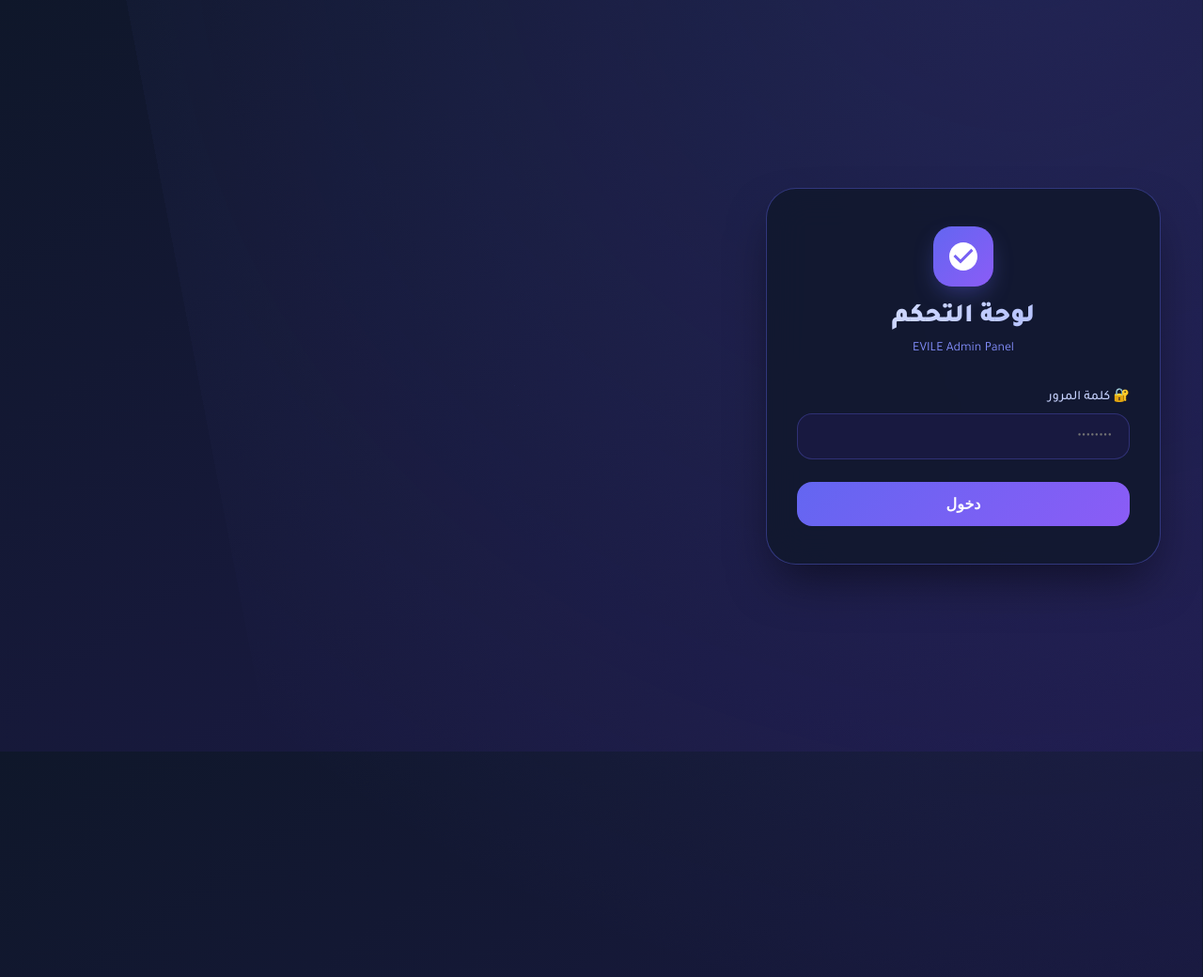
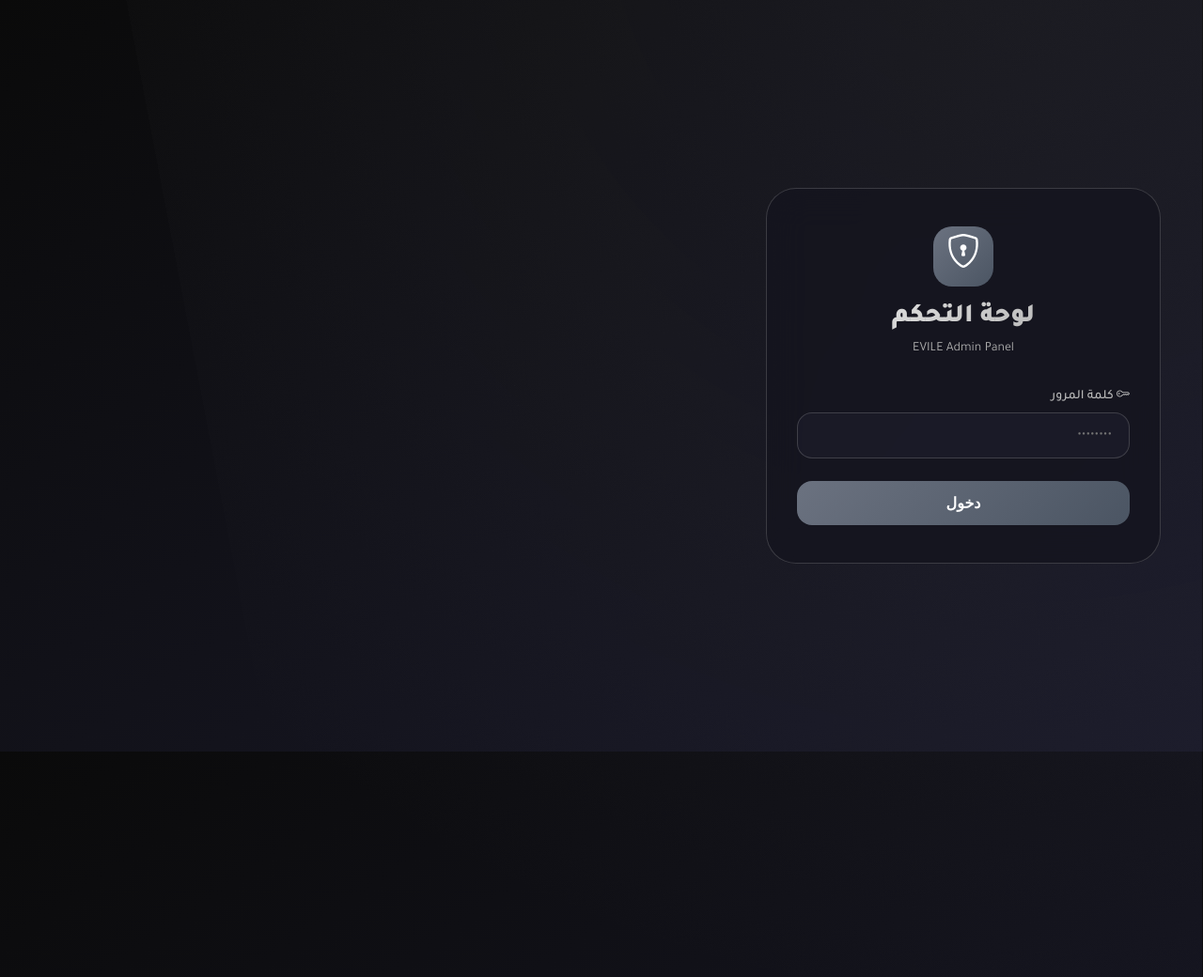
Before and after one commit to eviiile/eVile_anlyz, a Flask app: page /admin/login in a window 1280 px wide; the page is wider, and only the part inside the window is pictured. Shown: the top 1040 px of that part at 94% size. Run offline with Flask 3, Linux system fonts and the light colour scheme; some libraries are stand-ins or nearby versions.

Commit message:
Update login.html

```diff
--- a/templates/login.html
+++ b/templates/login.html
@@ -5,11 +5,12 @@
     <meta name="viewport" content="width=device-width, initial-scale=1.0">
     <title>تسجيل الدخول - EVILE Admin</title>
     <link href="https://fonts.googleapis.com/css2?family=Tajawal:wght@300;400;500;700;900&display=swap" rel="stylesheet">
+    <link rel="stylesheet" href="https://cdn.jsdelivr.net/npm/bootstrap-icons@1.11.3/font/bootstrap-icons.min.css">
     <style>
         * { margin: 0; padding: 0; box-sizing: border-box; }
         body {
             font-family: 'Tajawal', sans-serif;
-            background: linear-gradient(145deg, #0f172a 0%, #1e1b4b 100%);
+            background: linear-gradient(145deg, #0a0a0a 0%, #1a1a2a 100%);
             min-height: 100vh;
             display: flex;
             align-items: center;
@@ -25,7 +26,7 @@
             height: 200%;
             top: -50%;
             left: -50%;
-            background: radial-gradient(circle at 30% 40%, rgba(99, 102, 241, 0.15) 0%, transparent 60%);
+            background: radial-gradient(circle at 30% 40%, rgba(120,120,120,0.1) 0%, transparent 60%);
             animation: rotate 30s linear infinite;
             z-index: 0;
         }
@@ -36,59 +37,56 @@
         .login-card {
             position: relative;
             z-index: 1;
-            background: rgba(15, 23, 42, 0.8);
+            background: rgba(20,20,30,0.8);
             backdrop-filter: blur(20px);
             border-radius: 32px;
-            border: 1px solid rgba(99, 102, 241, 0.4);
+            border: 1px solid rgba(150,150,150,0.3);
             padding: 40px 32px;
             width: 100%;
             max-width: 420px;
-            box-shadow: 0 25px 50px -12px rgba(0, 0, 0, 0.5);
             transition: transform 0.3s ease;
         }
         .login-card:hover { transform: translateY(-5px); }
         .logo { text-align: center; margin-bottom: 32px; }
         .logo-icon {
             width: 64px; height: 64px;
-            background: linear-gradient(135deg, #6366f1, #8b5cf6);
+            background: linear-gradient(135deg, #6b7280, #4b5563);
             border-radius: 20px;
             display: flex;
             align-items: center;
             justify-content: center;
             margin: 0 auto 16px;
-            box-shadow: 0 10px 25px -5px rgba(99, 102, 241, 0.4);
         }
-        .logo-icon svg { width: 36px; height: 36px; fill: white; }
+        .logo-icon i { font-size: 36px; color: white; }
         h1 {
             font-size: 28px; font-weight: 800;
-            background: linear-gradient(135deg, #e0e7ff, #a5b4fc);
+            background: linear-gradient(135deg, #eee, #aaa);
             -webkit-background-clip: text;
             background-clip: text;
             color: transparent;
             margin-bottom: 8px;
         }
-        .subtitle { color: #818cf8; font-size: 14px; text-align: center; }
+        .subtitle { color: #aaa; font-size: 14px; text-align: center; }
         .form-group { margin-bottom: 24px; }
-        label { display: block; margin-bottom: 8px; color: #c7d2fe; font-weight: 500; font-size: 14px; }
+        label { display: block; margin-bottom: 8px; color: #bbb; font-weight: 500; font-size: 14px; }
         input {
             width: 100%; padding: 14px 18px;
-            background: rgba(30, 27, 75, 0.6);
-            border: 1px solid rgba(99, 102, 241, 0.3);
+            background: rgba(30,30,45,0.6);
+            border: 1px solid rgba(150,150,150,0.3);
             border-radius: 16px;
-            color: #e0e7ff;
+            color: #eee;
             font-size: 16px;
             font-family: 'Tajawal', sans-serif;
             transition: all 0.2s;
         }
         input:focus {
             outline: none;
-            border-color: #6366f1;
-            box-shadow: 0 0 0 3px rgba(99, 102, 241, 0.2);
-            background: rgba(30, 27, 75, 0.8);
+            border-color: #aaa;
+            background: rgba(30,30,45,0.8);
         }
         .btn {
             width: 100%; padding: 14px;
-            background: linear-gradient(135deg, #6366f1, #8b5cf6);
+            background: linear-gradient(135deg, #6b7280, #4b5563);
             border: none;
             border-radius: 16px;
             color: white;
@@ -97,11 +95,11 @@
             cursor: pointer;
             transition: all 0.3s;
         }
-        .btn:hover { transform: translateY(-2px); box-shadow: 0 10px 25px -5px rgba(99, 102, 241, 0.5); }
+        .btn:hover { transform: translateY(-2px); filter: brightness(1.05); }
         .flash {
             padding: 12px;
-            background: rgba(239, 68, 68, 0.15);
-            border: 1px solid rgba(239, 68, 68, 0.5);
+            background: rgba(200,50,50,0.15);
+            border: 1px solid rgba(200,50,50,0.5);
             border-radius: 14px;
             color: #fca5a5;
             margin-bottom: 24px;
@@ -114,7 +112,7 @@
 <body>
     <div class="login-card">
         <div class="logo">
-            <div class="logo-icon"><svg viewBox="0 0 24 24"><path d="M12 2C6.48 2 2 6.48 2 12s4.48 10 10 10 10-4.48 10-10S17.52 2 12 2zm-2 15l-5-5 1.41-1.41L10 14.17l7.59-7.59L19 8l-9 9z"/></svg></div>
+            <div class="logo-icon"><i class="bi bi-shield-lock"></i></div>
             <h1>لوحة التحكم</h1>
             <div class="subtitle">EVILE Admin Panel</div>
         </div>
@@ -127,7 +125,7 @@
         {% endwith %}
         <form method="POST">
             <div class="form-group">
-                <label>🔐 كلمة المرور</label>
+                <label><i class="bi bi-key"></i> كلمة المرور</label>
                 <input type="password" name="password" required placeholder="••••••••">
             </div>
             <button type="submit" class="btn">دخول</button>
```
